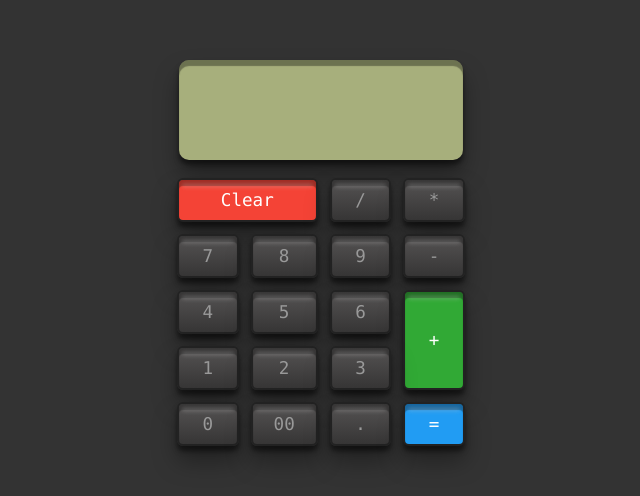
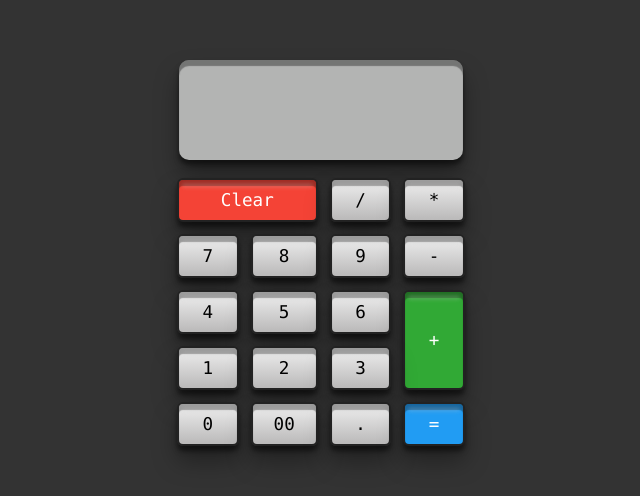
Before and after one commit to MateoZa909/CAlculatoras, a plain HTML site: page index.html in a window 1280 px wide. Shown: the part 144-640 px from the top of the page, without its empty margins (319-959 px from the left). Drawn offline with Linux system fonts and the light colour scheme.

Commit message:
new things

```diff
--- a/style.css
+++ b/style.css
@@ -32,7 +32,7 @@ body {
     line-height: 100px;
     padding: 0 20px;
     border-radius: 10px;
-    background: #a7af7c;
+    background: #b3b4b3;
     text-align: right;
     font-size: 1.5rem;
     overflow: hidden;
@@ -60,10 +60,10 @@ body {
     display: flex;
     justify-content: center;
     align-items: center;
-    color: #999;
+    color: black;
     border: 2px solid #222;
     border-radius: 6px;
-    background: linear-gradient(#555353, #363535);
+    background: linear-gradient(#efefef, #bab9b9);
     box-shadow: inset 0 6px 1px 0 rgba(0, 0, 0, 0.35),
     0 5px 5px rgba(0, 0, 0, 0.5),
     0 15px 25px rgba(0, 0, 0, 0.35);
```
